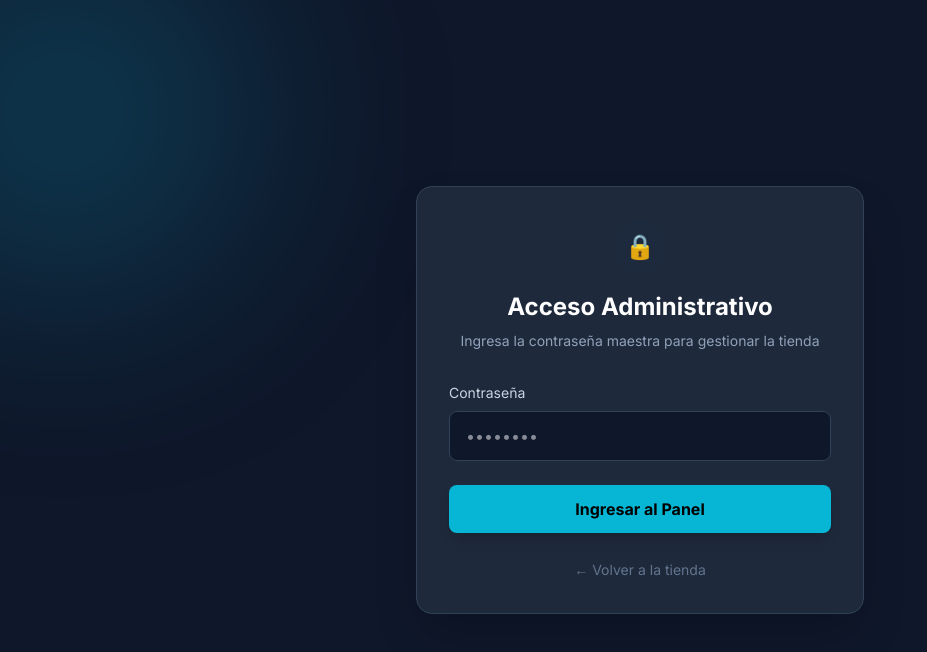
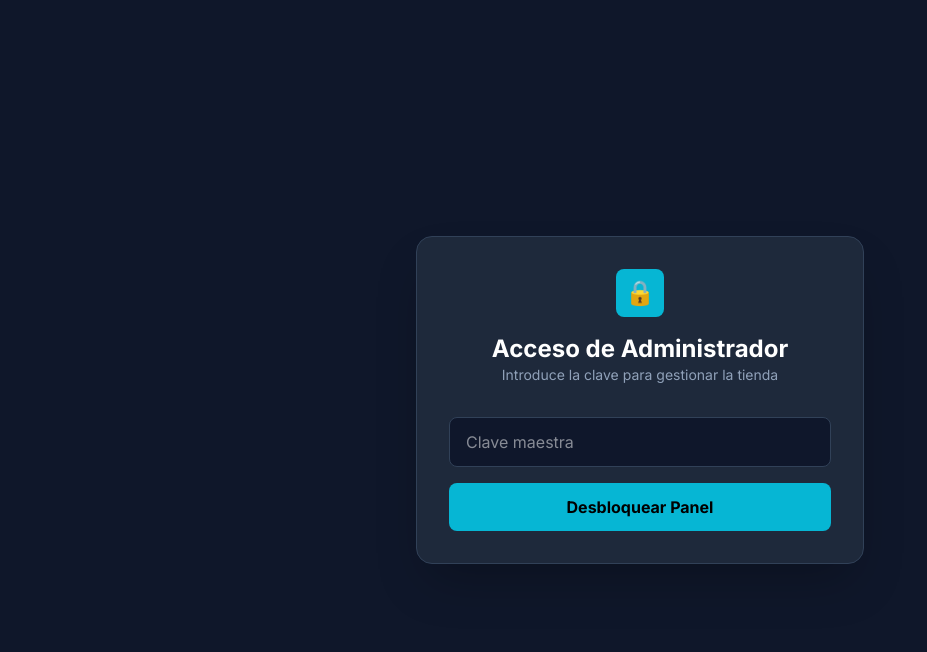
Before and after one commit to Bydansx/app-Tienda-Frontend, a React (Vite) app: page /admin in a window 1280 px wide. Shown: the top 652 px of the page, without its empty margins (0-927 px from the left). Built offline with nearby package versions, Linux system fonts and the light colour scheme.

Commit message:
Cambios en el frontend login

```diff
--- a/src/pages/Dashboard.jsx
+++ b/src/pages/Dashboard.jsx
@@ -1,77 +1,103 @@
-import React, { useState } from 'react';
+import React, { useState, useEffect } from 'react';
 import { useNavigate } from 'react-router-dom';
 
 export default function Dashboard() {
     const navigate = useNavigate();
-    const [password, setPassword] = useState(''); // Estado para la contraseña
+    const [productos, setProductos] = useState([]);
     const [form, setForm] = useState({ nombre: '', precio: '', categoria: '', img: '' });
 
-    const handleChange = (e) => {
-        setForm({ ...form, [e.target.name]: e.target.value });
+    // 1. Recuperamos la contraseña guardada en la sesión
+    const passGuardada = sessionStorage.getItem('admin_pass');
+
+    useEffect(() => {
+        // 🛡️ SEGURIDAD: Si no hay contraseña guardada, lo mandamos al login inmediatamente
+        if (!passGuardada) {
+            navigate('/admin');
+            return;
+        }
+        cargarProductos();
+    }, []);
+
+    const cargarProductos = async () => {
+        const res = await fetch('https://app-tienda-vm7j.onrender.com/api/productos');
+        const data = await res.json();
+        setProductos(data);
+    };
+
+    // 🗑️ FUNCIÓN PARA BORRAR
+    const eliminarProducto = async (id) => {
+        if (!window.confirm("¿Estás seguro de que quieres eliminar este producto?")) return;
+
+        const res = await fetch(`https://app-tienda-vm7j.onrender.com/api/productos/${id}`, {
+            method: 'DELETE',
+            headers: { 'Content-Type': 'application/json' },
+            body: JSON.stringify({ password: passGuardada }) // Enviamos la clave para que el servidor nos deje borrar
+        });
+
+        if (res.ok) {
+            alert("Producto eliminado");
+            cargarProductos(); // Refrescamos la lista
+        }
     };
 
     const handleSubmit = async (e) => {
         e.preventDefault();
-
-        try {
-            const respuesta = await fetch('https://app-tienda-vm7j.onrender.com/api/productos', {
+        const res = await fetch('https://app-tienda-vm7j.onrender.com/api/productos', {
             method: 'POST',
             headers: { 'Content-Type': 'application/json' },
-                body: JSON.stringify({ ...form, password }) // Enviamos los datos + la contraseña
+            body: JSON.stringify({ ...form, password: passGuardada })
         });
 
-            if (respuesta.ok) {
-                alert("¡Producto publicado con éxito!");
-                navigate('/');
-            } else {
-                alert("❌ Contraseña incorrecta o error en el servidor");
-            }
-        } catch (error) {
-            alert("Error de conexión");
+        if (res.ok) {
+            alert("¡Producto añadido!");
+            setForm({ nombre: '', precio: '', categoria: '', img: '' });
+            cargarProductos();
         }
     };
 
+    if (!passGuardada) return null; // No mostramos nada si no hay permiso
+
     return (
-        <div className="min-h-screen bg-tech-bg text-white p-12 font-sans">
-            <div className="max-w-4xl mx-auto">
-                <h2 className="text-3xl font-bold mb-8 border-b border-slate-700 pb-4 text-tech-accent">Panel de Control Seguro</h2>
-
-                <div className="grid grid-cols-1 md:grid-cols-2 gap-8">
-                    <div className="bg-tech-card p-6 rounded-xl border border-slate-700 space-y-4">
-                        {/* CAMPO DE CONTRASEÑA */}
-                        <div className="mb-6 p-4 bg-slate-900 rounded-lg border border-yellow-500/30">
-                            <label className="block text-xs font-bold text-yellow-500 mb-2 uppercase tracking-widest">Contraseña Maestra</label>
-                            <input
-                                type="password"
-                                onChange={(e) => setPassword(e.target.value)}
-                                className="w-full bg-black border border-slate-700 rounded p-2 focus:border-yellow-500 outline-none"
-                                placeholder="Escribe el secreto..."
-                            />
+        <div className="min-h-screen bg-tech-bg text-white p-6">
+            <div className="max-w-6xl mx-auto">
+                <div className="flex justify-between items-center mb-10">
+                    <h1 className="text-3xl font-bold border-l-4 border-tech-accent pl-4">Panel de Control</h1>
+                    <button onClick={() => { sessionStorage.clear(); navigate('/admin'); }} className="text-red-400 text-sm hover:underline">Cerrar Sesión</button>
                 </div>
 
-                        {/* RESTO DEL FORMULARIO */}
-                        <input name="nombre" onChange={handleChange} placeholder="Nombre" className="w-full bg-slate-900 border border-slate-700 rounded p-3 mb-4 outline-none focus:border-tech-accent" />
-                        <div className="grid grid-cols-2 gap-4">
-                            <input name="precio" onChange={handleChange} placeholder="Precio (ej: $10)" className="w-full bg-slate-900 border border-slate-700 rounded p-3 outline-none focus:border-tech-accent" />
-                            <select name="categoria" onChange={handleChange} className="w-full bg-slate-900 border border-slate-700 rounded p-3 outline-none focus:border-tech-accent text-slate-400">
-                                <option>Categoría...</option>
-                                <option>Electrónica</option>
-                                <option>Mecatrónica</option>
-                            </select>
+                <div className="grid grid-cols-1 lg:grid-cols-2 gap-10">
+                    {/* COLUMNA IZQUIERDA: FORMULARIO */}
+                    <div className="bg-tech-card p-6 rounded-xl border border-slate-700 h-fit">
+                        <h2 className="text-xl font-bold mb-4">Agregar Nuevo Item</h2>
+                        <form onSubmit={handleSubmit} className="space-y-4">
+                            <input name="nombre" value={form.nombre} onChange={(e) => setForm({...form, nombre: e.target.value})} placeholder="Nombre del producto" className="w-full bg-slate-900 border border-slate-700 p-3 rounded" required />
+                            <input name="precio" value={form.precio} onChange={(e) => setForm({...form, precio: e.target.value})} placeholder="Precio (ej: $15.00)" className="w-full bg-slate-900 border border-slate-700 p-3 rounded" required />
+                            <input name="img" value={form.img} onChange={(e) => setForm({...form, img: e.target.value})} placeholder="URL de la imagen" className="w-full bg-slate-900 border border-slate-700 p-3 rounded" />
+                            <button className="w-full bg-tech-accent text-black font-bold py-3 rounded hover:bg-cyan-400">Publicar Producto</button>
+                        </form>
                     </div>
-                        <input name="img" onChange={handleChange} placeholder="URL de imagen" className="w-full bg-slate-900 border border-slate-700 rounded p-3 outline-none focus:border-tech-accent" />
 
-                        <button onClick={handleSubmit} className="w-full bg-tech-accent hover:bg-cyan-400 text-black font-bold py-3 rounded-lg transition-all">
-                            Verificar y Publicar
+                    {/* COLUMNA DERECHA: LISTA DE PRODUCTOS CON BOTÓN BORRAR */}
+                    <div className="bg-tech-card p-6 rounded-xl border border-slate-700">
+                        <h2 className="text-xl font-bold mb-4 text-slate-400">Inventario Actual</h2>
+                        <div className="space-y-3 h-[400px] overflow-y-auto pr-2">
+                            {productos.map(p => (
+                                <div key={p.id} className="flex items-center justify-between bg-slate-800/50 p-3 rounded-lg border border-slate-700">
+                                    <div className="flex items-center gap-3">
+                                        <img src={p.img} className="w-10 h-10 object-cover rounded" />
+                                        <div>
+                                            <p className="text-sm font-bold">{p.nombre}</p>
+                                            <p className="text-xs text-tech-accent">{p.precio}</p>
+                                        </div>
+                                    </div>
+                                    <button
+                                        onClick={() => eliminarProducto(p.id)}
+                                        className="bg-red-500/10 hover:bg-red-500 text-red-500 hover:text-white p-2 rounded-lg transition-all"
+                                    >
+                                        🗑️ Borrar
                                     </button>
                                 </div>
-
-                    {/* PREVIEW */}
-                    <div className="opacity-50 grayscale hover:grayscale-0 transition-all">
-                        <p className="text-xs text-slate-500 mb-2 uppercase">Previsualización</p>
-                        <div className="bg-tech-card rounded-xl overflow-hidden border border-slate-700 p-4">
-                            <h4 className="font-bold">{form.nombre || '---'}</h4>
-                            <p className="text-tech-accent">{form.precio || '$0.00'}</p>
+                            ))}
                         </div>
                     </div>
                 </div>
--- a/src/pages/Login.jsx
+++ b/src/pages/Login.jsx
@@ -1,46 +1,49 @@
-import React from 'react';
-import {useNavigate} from 'react-router-dom';
+import React, { useState } from 'react';
+import { useNavigate } from 'react-router-dom';
 
 export default function Login() {
+    const [password, setPassword] = useState('');
     const navigate = useNavigate();
 
-    const handleLogin = (e) => {
-        e.preventDefault(); // Evita que la página se recargue
-        // Aquí validaremos la contraseña en el futuro
-        navigate('/dashboard');
+    const handleLogin = async (e) => {
+        e.preventDefault();
+
+        const res = await fetch('https://app-tienda-vm7j.onrender.com/api/login', {
+            method: 'POST',
+            headers: { 'Content-Type': 'application/json' },
+            body: JSON.stringify({ password })
+        });
+
+        if (res.ok) {
+            // 🔑 GUARDAMOS EL PERMISO: Usamos sessionStorage para que si cierra la pestaña, tenga que loguearse de nuevo.
+            sessionStorage.setItem('admin_pass', password);
+            navigate('/dashboard'); // Si es correcto, lo deja pasar al panel
+        } else {
+            alert("⚠️ Contraseña incorrecta. Acceso denegado.");
+        }
     };
 
     return (
-        <div className="min-h-screen flex items-center justify-center bg-tech-bg relative overflow-hidden">
-
-            {/* Círculo de fondo decorativo */}
-            <div className="absolute top-[-10%] left-[-10%] w-96 h-96 bg-tech-accent/20 rounded-full blur-[100px]"></div>
-
-            <div className="bg-tech-card p-8 rounded-2xl shadow-2xl border border-slate-700 w-full max-w-md relative z-10">
+        <div className="min-h-screen bg-tech-bg flex items-center justify-center p-6">
+            <div className="bg-tech-card p-8 rounded-2xl border border-slate-700 w-full max-w-md shadow-2xl">
                 <div className="text-center mb-8">
-                    <div className="inline-block p-3 rounded-full bg-slate-800 text-tech-accent text-2xl mb-4">🔒</div>
-                    <h2 className="text-2xl font-bold text-white">Acceso Administrativo</h2>
-                    <p className="text-slate-400 text-sm mt-2">Ingresa la contraseña maestra para gestionar la tienda</p>
+                    <div className="bg-tech-accent w-12 h-12 rounded-lg flex items-center justify-center mx-auto mb-4 text-black font-bold text-2xl">🔒</div>
+                    <h2 className="text-2xl font-bold text-white">Acceso de Administrador</h2>
+                    <p className="text-slate-400 text-sm">Introduce la clave para gestionar la tienda</p>
                 </div>
 
-                <form className="space-y-6">
-                    <div>
-                        <label className="block text-slate-300 text-sm font-medium mb-2">Contraseña</label>
-                        <input
-                            type="password"
-                            placeholder="••••••••"
-                            className="w-full bg-slate-900 border border-slate-700 rounded-lg px-4 py-3 text-white focus:outline-none focus:border-tech-accent focus:ring-1 focus:ring-tech-accent transition-all"
-                        />
-                    </div>
-
-                    <button onClick={handleLogin} className="w-full bg-tech-accent hover:bg-cyan-400 text-black font-bold py-3 px-4 rounded-lg transition-all shadow-lg">
-                        Ingresar al Panel
+                <form onSubmit={handleLogin} className="space-y-4">
+                    <input
+                        type="password"
+                        placeholder="Clave maestra"
+                        className="w-full bg-slate-900 border border-slate-700 rounded-lg px-4 py-3 text-white focus:border-tech-accent outline-none transition-all"
+                        onChange={(e) => setPassword(e.target.value)}
+                        required
+                    />
+                    <button className="w-full bg-tech-accent hover:bg-cyan-400 text-black font-bold py-3 rounded-lg transition-all transform active:scale-95">
+                        Desbloquear Panel
                     </button>
                 </form>
-
-                <div className="mt-6 text-center">
-                    <a href="/" className="text-slate-500 text-sm hover:text-white transition-colors">← Volver a la tienda</a>
-                </div>
             </div>
         </div>
     );
```
Lines whose indentation alone changed are shown as unchanged.
